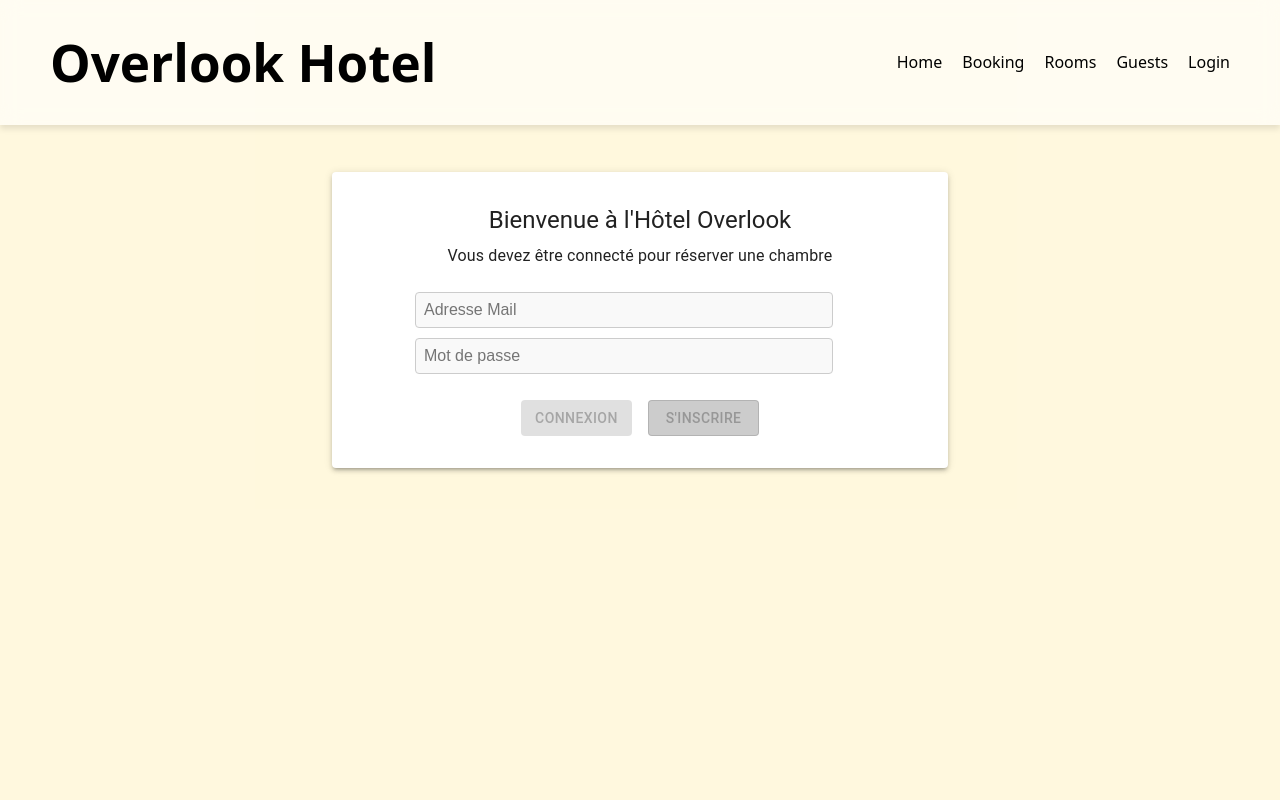
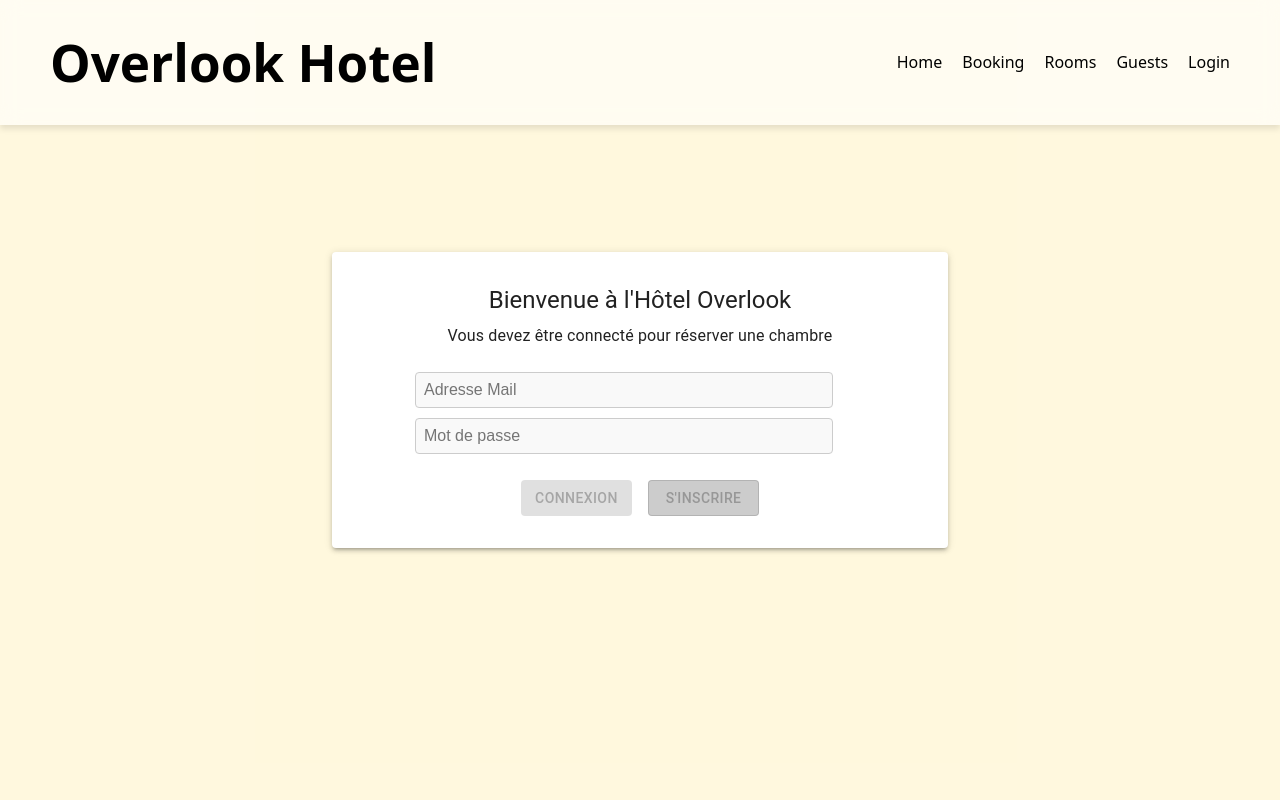
Before and after one commit to barbara-vanni/overlook-hotel, a React (Vite) app in the folder frontend/: page /login in a window 1280 px wide. Shown: the top 800 px of the page. Built offline with nearby package versions, Linux system fonts and the light colour scheme; no server answers.

Commit message:
[MODIFY] clean login page

```diff
--- a/frontend/src/pages/Login.tsx
+++ b/frontend/src/pages/Login.tsx
@@ -10,7 +10,7 @@ import React, { useState } from "react";
 
     const SUPABASE_URL = import.meta.env.VITE_SUPABASE_URL;
     const SUPABASE_KEY = import.meta.env.VITE_SUPABASE_ANON_KEY;
-    const API_BASE = import.meta.env.VITE_API_BASE_URL;
+    // const API_BASE = import.meta.env.VITE_API_BASE_URL;
     const style = {
                 position: "absolute",
                 top: "50%",
@@ -24,7 +24,7 @@ import React, { useState } from "react";
               };
 
     const LoginModal: React.FC = () => {
-    const [open, setOpen] = useState(false);
+    const [_, setOpen] = useState(false);
     const [username, setUsername] = useState("");
     const [password, setPassword] = useState("");
     const [showRegisterModal, setShowRegisterModal] = useState(false);
@@ -39,7 +39,6 @@ import React, { useState } from "react";
     const navigate = useNavigate();
 
 
-    const handleOpen = () => setOpen(true);
     const handleClose = () => setOpen(false);
 
 
@@ -61,7 +60,7 @@ import React, { useState } from "react";
 
               const accessToken = response.data.access_token;
               localStorage.setItem("accessToken", accessToken);
-              console.log("accessToken", accessToken);
+              // console.log("accessToken", accessToken);
 
               // Décoder le token pour extraire l’ID Supabase
               const decoded: any = jwtDecode(accessToken);
@@ -74,7 +73,7 @@ import React, { useState } from "react";
                       headers: { Authorization: `Bearer ${accessToken}` },
                   }
               );
-              console.log("Réponse du backend :", profileRes.data);
+              // console.log("Réponse du backend :", profileRes.data);
 
               const role = profileRes.data.role;
               localStorage.setItem("userId", userId);
@@ -160,7 +159,7 @@ import React, { useState } from "react";
                     flexDirection: 'column',
                     alignItems: 'center',
                     justifyContent: 'center',
-                    minHeight: '80vh'
+                    minHeight: '100vh'
                 }}
             >
                 <Paper
```
